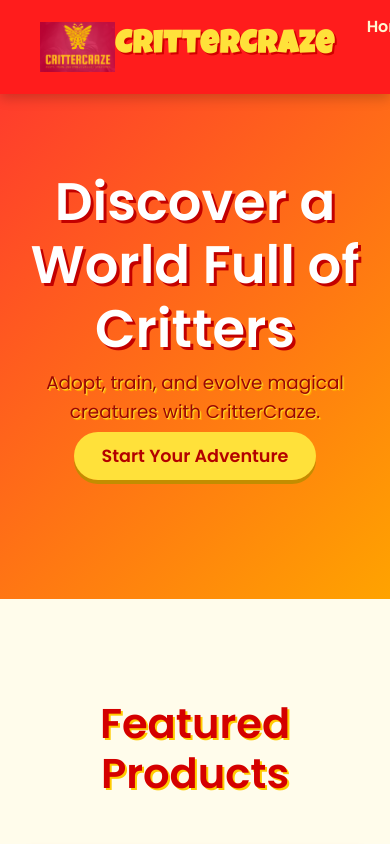
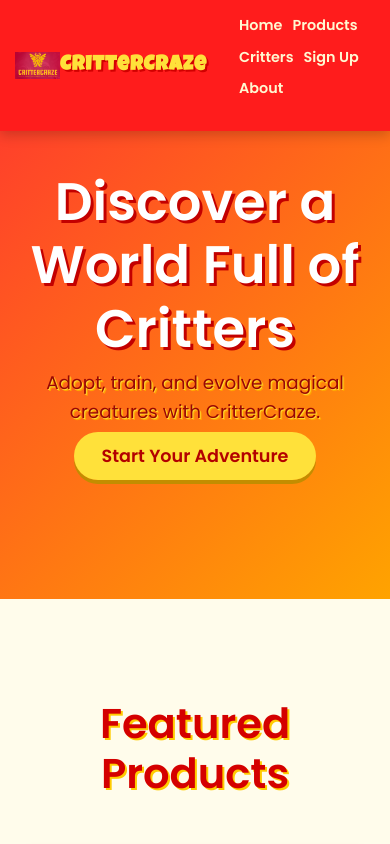
Before and after one commit to HannaBryant/Critter-Craze, a website: page index.html in a window 390 px wide. Shown: the top 844 px of the page. Drawn offline with nearby package versions, Linux system fonts and the light colour scheme; a web font is replaced by a local one.

Commit message:
fixed navbar to look better on mobile

```diff
--- a/styles.css
+++ b/styles.css
@@ -11,7 +11,7 @@ body {
     left: 0;
     width: 100%;
     background: #ff1c1c;
-    padding: 15px 40px;
+    padding: 15px 15px;
     display: flex;
     justify-content: space-between;
     align-items: center;
@@ -47,6 +47,7 @@ body {
     display: flex;
     list-style: none;
     gap: 25px;
+    flex-wrap: wrap;
 }
 
 .nav-links a {
@@ -208,6 +209,22 @@ form {
     text-shadow: 2px 2px #ffcc00;
 }
 
+@media (max-width: 480px) {
+    .logo-text {
+        font-size: 1.3rem;
+    }
+
+    .logo img {
+        width: 45px;
+        height: auto;
+    }
+
+    .nav-links {
+        gap: 10px;
+        font-size: 0.9rem;
+    }
+}
+
 footer {
     background: #d10000;
     color: #ffe578;
```
